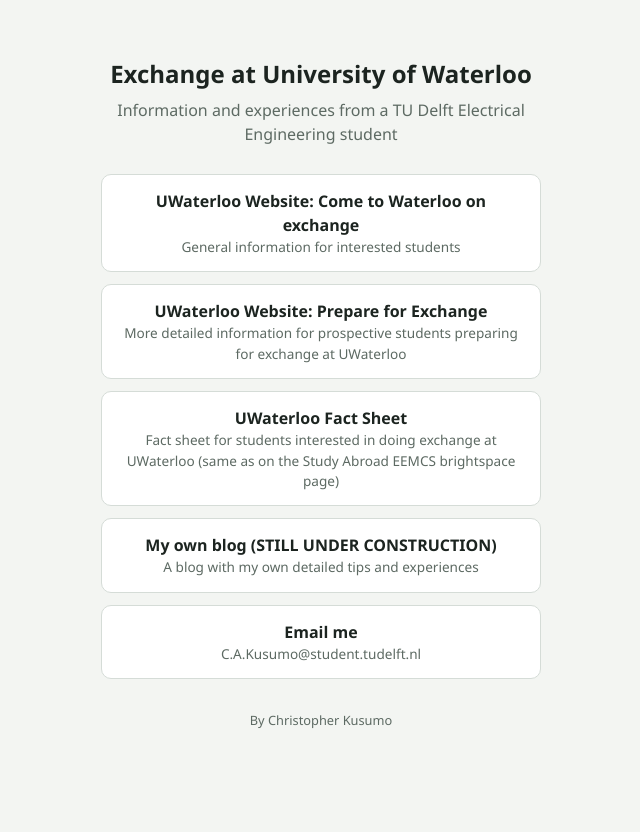
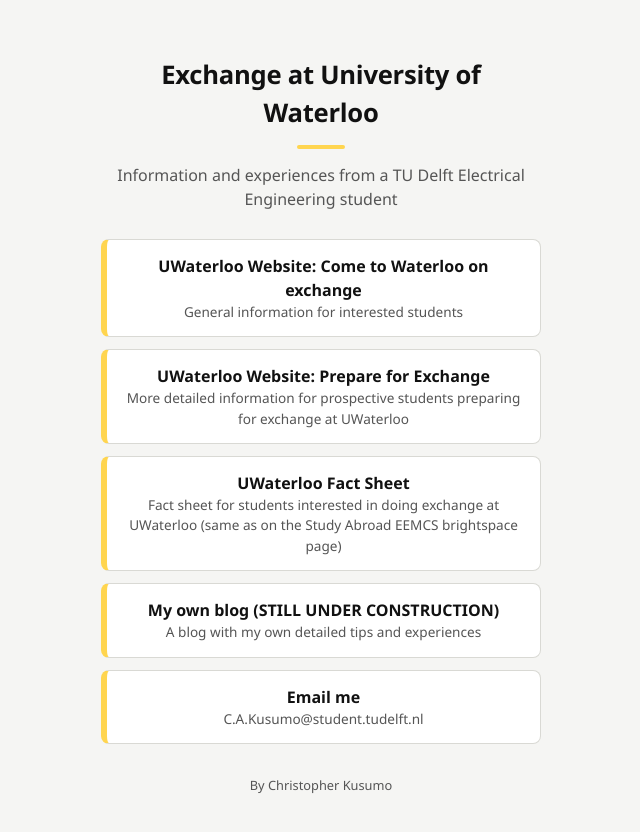
Before and after one commit to tudelft-waterloo-exchange/tudelft-waterloo-exchange.github.io, a plain HTML site: page index.html in a window 1280 px wide. Shown: the whole page, without its empty margins (319-959 px from the left). Before the commit the page ends 800 px from the top, so only its background shows below. Drawn offline with Linux system fonts and the light colour scheme.

Commit message:
updated style

```diff
--- a/style.css
+++ b/style.css
@@ -1,27 +1,23 @@
 :root {
-  --bg: #f3f5f2;
-  --ink: #1c2420;
-  --muted: #5d6a63;
+  --bg: #f5f5f3;
+  --ink: #111111;
+  --muted: #555555;
   --card: #ffffff;
-  --line: #d5dcd7;
-  --accent: #2f6f4f;
+  --line: #d9d9d4;
+  --gold: #ffd54f;
+  --on-gold: #000000;
 }
 @media (prefers-color-scheme: dark) {
   :root {
-    --bg: #141a17;
-    --ink: #e8eee9;
-    --muted: #94a39a;
-    --card: #1d2521;
-    --line: #2e3933;
-    --accent: #6fcf9b;
+    --bg: #0b0b0b;
+    --ink: #f2f2f2;
+    --muted: #a8a8a8;
+    --card: #161616;
+    --line: #2a2a2a;
   }
 }
-* {
-  box-sizing: border-box;
-}
-html, body {
-  margin: 0;
-}
+* { box-sizing: border-box; }
+html, body { margin: 0; }
 body {
   background: var(--bg);
   color: var(--ink);
@@ -32,69 +28,55 @@ body {
   justify-content: center;
   padding: 56px 20px 40px;
 }
-main {
-  width: 100%;
-  max-width: 440px;
-}
+main { width: 100%; max-width: 440px; }
 .avatar {
-  width: 88px; height: 88px;
+  width: 96px; height: 96px;
   border-radius: 50%;
   object-fit: cover;
   display: block;
-  margin: 0 auto 16px;
+  margin: 0 auto 18px;
   background: var(--line);
+  border: 3px solid var(--gold);
 }
-.avatar[hidden] {
-  display: none;
+.avatar[hidden] { display: none; }
+h1 {
+  font-size: 1.6rem;
+  margin: 0;
+  text-align: center;
+  letter-spacing: -0.01em;
 }
-h1 {
-  font-size: 1.5rem; margin: 0; text-align: center;
+h1::after {
+  content: "";
+  display: block;
+  width: 48px;
+  height: 4px;
+  background: var(--gold);
+  margin: 12px auto 0;
+  border-radius: 2px;
 }
-.bio {
-  color: var(--muted);
-  text-align: center;
-  margin: 6px 0 28px;
-}
-ul {
-  list-style: none;
-  margin: 0;
-  padding: 0;
-  display: grid;
-  gap: 12px;
-}
+.bio { color: var(--muted); text-align: center; margin: 14px 0 28px; }
+ul { list-style: none; margin: 0; padding: 0; display: grid; gap: 12px; }
 .link {
   display: block;
   padding: 14px 18px;
   background: var(--card);
   border: 1px solid var(--line);
-  border-radius: 10px;
+  border-left: 6px solid var(--gold);
+  border-radius: 8px;
   color: var(--ink);
   text-decoration: none;
   font-weight: 600;
   text-align: center;
-  transition: border-color .15s, transform .15s;
+  transition: background-color .15s, color .15s, transform .15s;
 }
+.link small { display: block; font-weight: 400; color: var(--muted); font-size: .85rem; }
 .link:hover {
-  border-color: var(--accent);
+  background: var(--gold);
+  border-color: var(--gold);
+  color: var(--on-gold);
   transform: translateY(-2px);
 }
-.link:focus-visible {
-  outline: 3px solid var(--accent);
-  outline-offset: 2px;
-}
-.link small {
-  display: block; font-weight: 400;
-  color: var(--muted);
-  font-size: .85rem;
-}
-footer {
-  text-align: center;
-  color: var(--muted);
-  font-size: .8rem;
-  margin-top: 32px;
-}
-@media (prefers-reduced-motion: reduce) {
-  .link {
-    transition: none;
-  }
-}
+.link:hover small { color: var(--on-gold); }
+.link:focus-visible { outline: 3px solid var(--ink); outline-offset: 3px; }
+footer { text-align: center; color: var(--muted); font-size: .8rem; margin-top: 32px; }
+@media (prefers-reduced-motion: reduce) { .link { transition: none; } .link:hover { transform: none; } }
```
